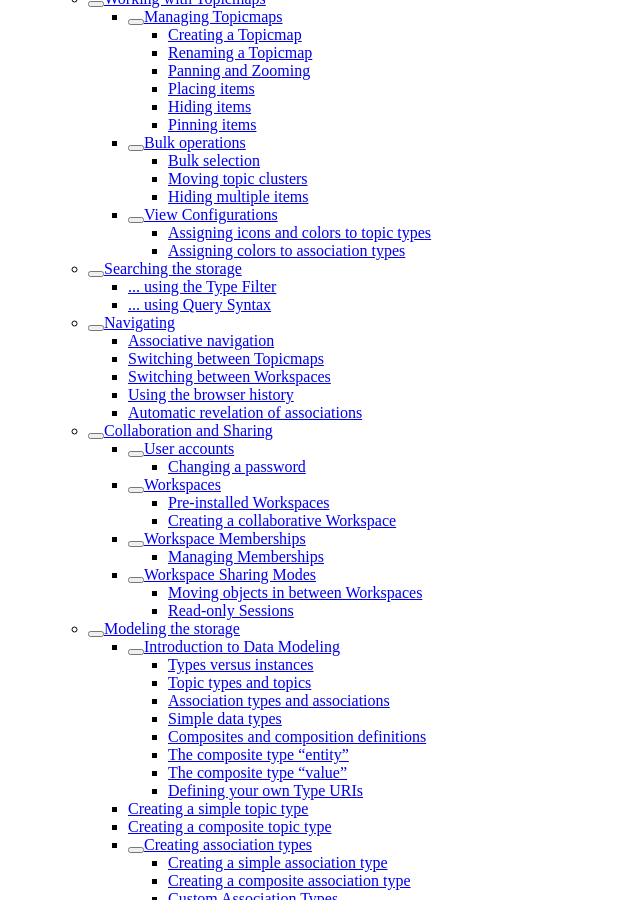
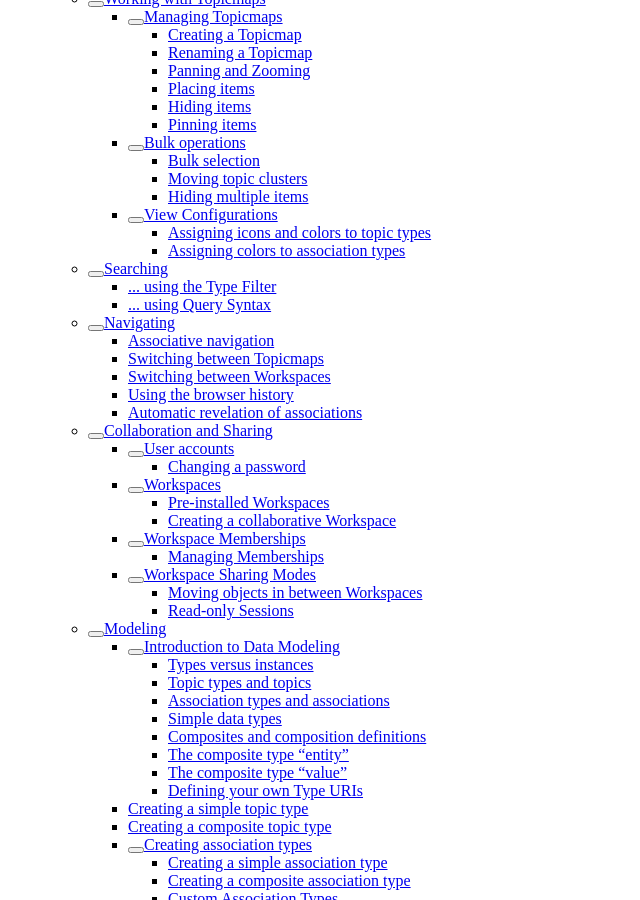
Before and after one commit to dmx-systems/dmx-documentation, a Sphinx documentation site: the page built from docs/user.rst, in a window 1280 px wide and 900 px high, scrolled down 667 px. Shown: the whole window, without its empty margins (0-640 px from the left). Built offline with Sphinx 7.4.7 and the Read the Docs theme 2.0.0, drawn with Linux system fonts in a browser that asks for light colours; some of the changed text lies outside the part shown.

Commit message:
Rervert section names, e.g. "Modeling"

```diff
--- a/docs/user.rst
+++ b/docs/user.rst
@@ -778,9 +778,9 @@ Choose a color for your association type and save it.
 
 .. _user-navigation:
 
-*********************
-Searching the storage
-*********************
+*********
+Searching
+*********
 
 .. _user-searching-the-database:
 
@@ -908,9 +908,9 @@ If you escape the special character and you add a wild card to the end of the st
 
 .. note:: Advanced search along associations is not yet supported.
 
-************************
+**********
 Navigating
-************************
+**********
 
 .. _user-associative-navigation:
 
@@ -1181,9 +1181,9 @@ This is to support a so called "kiosk mode" in which users can search, explore a
 
 .. _user-modeling:
 
-********************
-Modeling the storage
-********************
+********
+Modeling
+********
 
 A data model is an abstract model that defines all elements needed to represent items, their properties and their relationships.
 DMX enables users to create their own data models.
```
